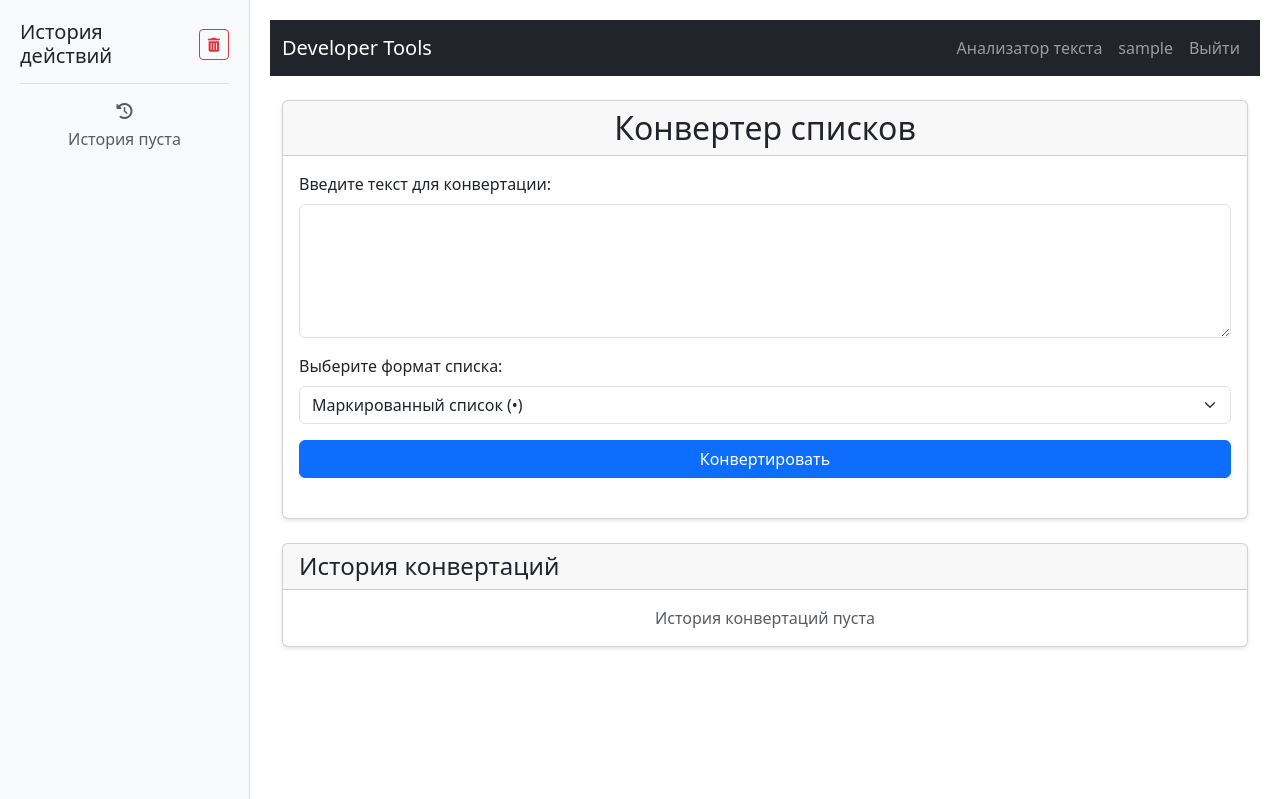
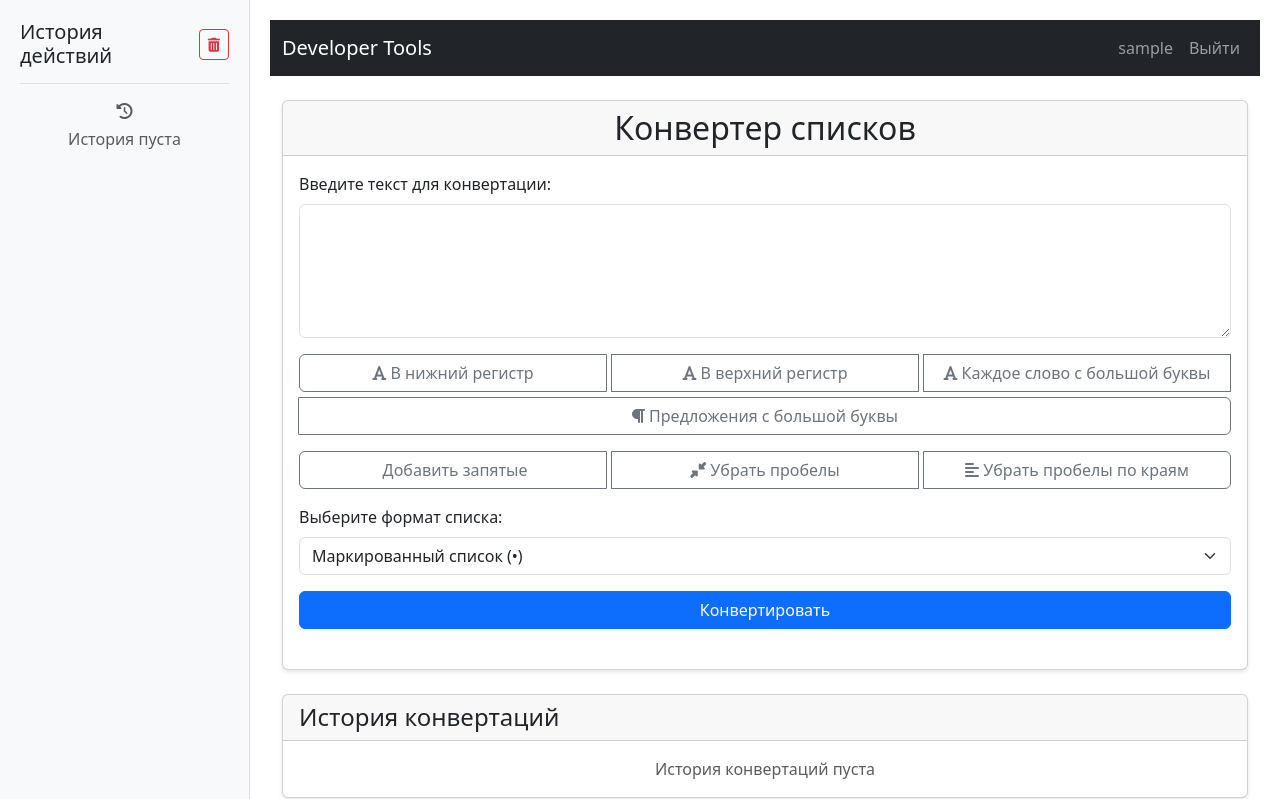
Before and after one commit to KAMIKAZE31-cyber/Developer_Tools, a Django app: page /tools/list-converter/ in a window 1280 px wide. Shown: the top 799 px of the page. Run offline with Django 5.2, Linux system fonts and the light colour scheme; the visitor is signed in with stand-in values (Sample User, id 1).

Commit message:
registarion_on

```diff
--- a/tools/templates/base.html
+++ b/tools/templates/base.html
@@ -132,9 +132,6 @@
                 </button>
                 <div class="collapse navbar-collapse justify-content-end" id="navbarNav">
                     <ul class="navbar-nav">
-                        <li class="nav-item">
-                            <a class="nav-link" href="{% url 'tools:text_analyzer' %}">Анализатор текста</a>
-                        </li>
                         {% if user.is_authenticated %}
                             <li class="nav-item">
                                 <span class="nav-link">{{ user.username }}</span>
--- a/tools/templates/tools/list_converter.html
+++ b/tools/templates/tools/list_converter.html
@@ -16,6 +16,34 @@
                     <label for="text" class="form-label">Введите текст для конвертации:</label>
                     <textarea class="form-control mb-3" id="text" name="text" rows="5" required></textarea>
                 </div>
+
+                <!-- Кнопки форматирования текста -->
+                <div class="btn-group mb-3 w-100" role="group">
+                    <button type="submit" class="btn btn-outline-secondary" name="action" value="lowercase">
+                        <i class="fas fa-font"></i> В нижний регистр
+                    </button>
+                    <button type="submit" class="btn btn-outline-secondary" name="action" value="uppercase">
+                        <i class="fas fa-font"></i> В верхний регистр
+                    </button>
+                    <button type="submit" class="btn btn-outline-secondary" name="action" value="capitalize">
+                        <i class="fas fa-font"></i> Каждое слово с большой буквы
+                    </button>
+                    <button type="submit" class="btn btn-outline-secondary" name="action" value="sentence">
+                        <i class="fas fa-paragraph"></i> Предложения с большой буквы
+                    </button>
+                </div>
+                <div class="btn-group mb-3 w-100" role="group">
+                    <button type="submit" class="btn btn-outline-secondary" name="action" value="commas">
+                        <i class="fas fa-comma"></i> Добавить запятые
+                    </button>
+                    <button type="submit" class="btn btn-outline-secondary" name="action" value="remove-spaces">
+                        <i class="fas fa-compress-alt"></i> Убрать пробелы
+                    </button>
+                    <button type="submit" class="btn btn-outline-secondary" name="action" value="trim-lines">
+                        <i class="fas fa-align-left"></i> Убрать пробелы по краям
+                    </button>
+                </div>
+
                 <div class="form-group mb-3">
                     <label for="format" class="form-label">Выберите формат списка:</label>
                     <select class="form-select" id="format" name="format">
@@ -101,5 +129,28 @@ function copyToClipboard() {
 .card {
     box-shadow: 0 2px 4px rgba(0,0,0,0.1);
 }
+
+.btn-group {
+    display: flex;
+    flex-wrap: wrap;
+    gap: 5px;
+}
+
+.btn-group .btn {
+    flex: 1;
+    white-space: nowrap;
+    min-width: fit-content;
+}
+
+@media (max-width: 768px) {
+    .btn-group {
+        flex-direction: column;
+    }
+
+    .btn-group .btn {
+        width: 100%;
+        margin-bottom: 5px;
+    }
+}
 </style>
 {% endblock %}
--- a/tools/urls.py
+++ b/tools/urls.py
@@ -1,5 +1,4 @@
 from django.urls import path
-from django.contrib.auth.views import LogoutView
 from . import views
 
 app_name = 'tools'  # Добавляем пространство имен
@@ -9,7 +8,7 @@ urlpatterns = [
     path('base64/', views.base64_tool, name='base64_tool'),
     path('register/', views.register_view, name='register'),
     path('login/', views.login_view, name='login'),
-    path('logout/', LogoutView.as_view(), name='logout'),
+    path('logout/', views.logout_view, name='logout'),
     path('clear-history/', views.clear_history, name='clear_history'),
     path('text-analyzer/', views.text_analyzer, name='text_analyzer'),
     path('list-converter/', views.list_converter, name='list_converter'),
--- a/tools/views.py
+++ b/tools/views.py
@@ -33,12 +33,19 @@ def register_view(request):
         username = request.POST.get('username')
         password = request.POST.get('password')
 
+        if not username or not password:
+            return render(request, 'registration/register.html', {'error': 'Пожалуйста, заполните все поля'})
+
         if User.objects.filter(username=username).exists():
             return render(request, 'registration/register.html', {'error': 'Пользователь с таким именем уже существует'})
 
-        user = User.objects.create_user(username=username, password=password)
-        login(request, user)
-        return redirect('tools:home')
+        try:
+            user = User.objects.create_user(username=username, password=password)
+            login(request, user)
+            messages.success(request, 'Регистрация успешна!')
+            return redirect('tools:home')
+        except Exception as e:
+            return render(request, 'registration/register.html', {'error': 'Ошибка при регистрации. Попробуйте другие данные.'})
 
     return render(request, 'registration/register.html')
 
@@ -46,10 +53,15 @@ def login_view(request):
     if request.method == 'POST':
         username = request.POST.get('username')
         password = request.POST.get('password')
+
+        if not username or not password:
+            return render(request, 'registration/login.html', {'error': 'Пожалуйста, заполните все поля'})
+
         user = authenticate(request, username=username, password=password)
 
         if user is not None:
             login(request, user)
+            messages.success(request, 'Вы успешно вошли в систему!')
             return redirect('tools:home')
         else:
             return render(request, 'registration/login.html', {'error': 'Неверное имя пользователя или пароль'})
@@ -82,13 +94,10 @@ def register(request):
         form = UserCreationForm()
     return render(request, 'tools/register.html', {'form': form})
 
-@login_required
 def logout_view(request):
-    if request.method == 'POST':
-        logout(request)
-        messages.success(request, 'Вы успешно вышли из системы.')
-        return redirect('tools:home')
-    return render(request, 'tools/logout.html')
+    logout(request)
+    messages.success(request, 'Вы успешно вышли из системы.')
+    return redirect('tools:login')
 
 @login_required
 def clear_history(request):
@@ -129,8 +138,31 @@ def list_converter(request):
     if request.method == "POST":
         text = request.POST.get("text", "")
         format_type = request.POST.get("format", "bullet")
+        action = request.POST.get("action", "")
 
         if text:
+            # Применяем действия по форматированию текста
+            if action == "lowercase":
+                text = text.lower()
+            elif action == "uppercase":
+                text = text.upper()
+            elif action == "capitalize":
+                text = " ".join(word.capitalize() for word in text.split())
+            elif action == "sentence":
+                # Разбиваем на предложения и капитализируем первую букву каждого
+                sentences = text.split('. ')
+                text = '. '.join(s.capitalize() for s in sentences)
+            elif action == "commas":
+                # Добавляем запятые после каждого слова, кроме последнего
+                words = text.split()
+                text = ', '.join(words)
+            elif action == "remove-spaces":
+                text = text.replace(" ", "")
+            elif action == "trim-lines":
+                lines = text.splitlines()
+                text = "\n".join(line.strip() for line in lines)
+
+            # Применяем форматирование списка
             lines = text.splitlines()
             if format_type == "bullet":
                 result = "\n".join([f"• {line}" for line in lines if line.strip()])
@@ -140,9 +172,13 @@ def list_converter(request):
                 result = "\n".join([f"- {line}" for line in lines if line.strip()])
 
             # Записываем действие в историю
+            action_desc = "Конвертация списка"
+            if action:
+                action_desc = f"{action_desc} с {action}"
+
             UserHistory.objects.create(
                 user=request.user,
-                action_type='Конвертация списка',
+                action_type=action_desc,
                 details=f'Преобразование текста в формат {format_type}, {len(lines)} строк'
             )
 
```
Also changed, not shown: tools/templates/registration/login.html (+27 -1 lines), tools/templates/registration/register.html (+27 -1 lines).
